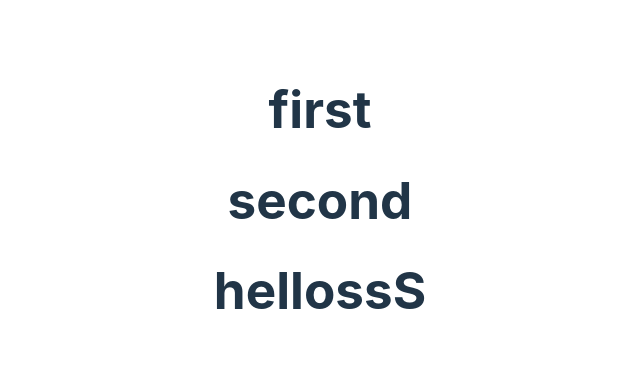
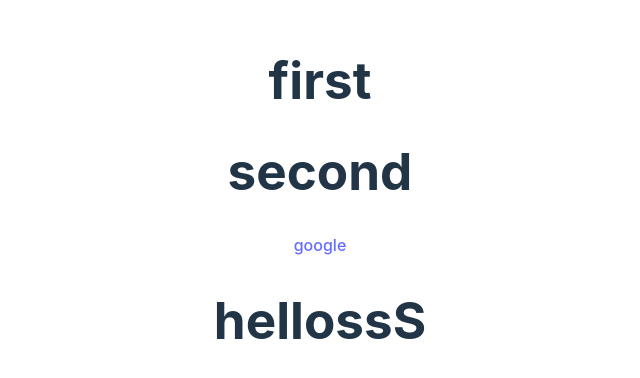
Before and after one commit to sasank2323/new_rec, a React (Vite) app: page / in a window 1280 px wide. Shown: the part 200-578 px from the top of the page, without its empty margins (320-960 px from the left). Built offline with nearby package versions, Linux system fonts and the light colour scheme.

Commit message:
link adding

```diff
--- a/src/App.jsx
+++ b/src/App.jsx
@@ -2,7 +2,7 @@ import { useState } from 'react'
 import reactLogo from './assets/react.svg'
 import viteLogo from '/vite.svg'
 import './App.css'
-import { First, Second } from './multiple_export'
+import { First, Second, varr } from './multiple_export'
 
 function App() {
   const [count, setCount] = useState(0);
@@ -10,6 +10,7 @@ function App() {
     <>
       <First />
       <Second />
+      <p><a href={varr}>google</a></p>
     </>
   )
 }
--- a/src/multiple_export.jsx
+++ b/src/multiple_export.jsx
@@ -15,3 +15,5 @@ function Second() {
 }
 
 export { First, Second };
+
+export const varr = "https://www.google.com";
```
